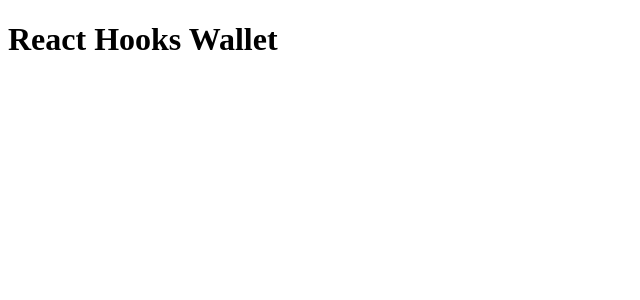
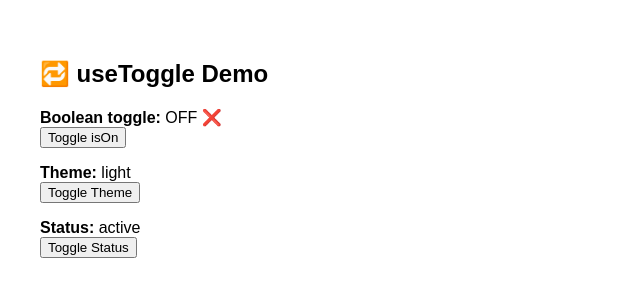
Before and after one commit to Passenger108/react-hooks-wallet, a React (Vite) app: page / in a window 1280 px wide. Shown: the top 300 px of the page, without its empty margins (0-640 px from the left). Built offline with nearby package versions, Linux system fonts and the light colour scheme.

Commit message:
useToggle added

```diff
--- /dev/null
+++ b/src/examples/ToogleExample.jsx
@@ -0,0 +1,32 @@
+import React from 'react'
+import useToggle from '../hooks/useToggle'
+
+export default function ToggleExample() {
+  const [isOn, toggleIsOn] = useToggle()                         // Boolean toggle
+  const [theme, toggleTheme] = useToggle('light', 'dark')        // Custom values
+  const [status, toggleStatus] = useToggle('active', 'inactive') // Another toggle
+
+  return (
+    <div style={{ fontFamily: 'sans-serif', padding: '2rem' }}>
+      <h2>🔁 useToggle Demo</h2>
+
+      <div style={{ marginBottom: '1rem' }}>
+        <strong>Boolean toggle:</strong> {isOn ? 'ON ✅' : 'OFF ❌'}
+        <br />
+        <button onClick={toggleIsOn}>Toggle isOn</button>
+      </div>
+
+      <div style={{ marginBottom: '1rem' }}>
+        <strong>Theme:</strong> {theme}
+        <br />
+        <button onClick={toggleTheme}>Toggle Theme</button>
+      </div>
+
+      <div>
+        <strong>Status:</strong> {status}
+        <br />
+        <button onClick={toggleStatus}>Toggle Status</button>
+      </div>
+    </div>
+  )
+}
--- /dev/null
+++ b/src/hooks/useToggle.js
@@ -0,0 +1,22 @@
+import React,{useState, useCallback} from "react"
+
+
+export default function useToggle(initialValue = false , reverseValue){
+    const [value, setValue]= useState(initialValue);
+
+    const toggle = useCallback(
+        ()=>{
+            const resolvedReverse = reverseValue!==undefined ? reverseValue : !initialValue;
+            setValue(previousValue => (previousValue===initialValue? resolvedReverse: initialValue))
+        }
+        , []
+    )
+
+    return [value, toggle]
+}
+
+
+/**
+ * We use useCallback to memoize the toggle function.
+ * so that the returned function is stable across renders.
+ */
--- a/src/main.jsx
+++ b/src/main.jsx
@@ -1,12 +1,16 @@
 import React from 'react'
 import {createRoot} from 'react-dom/client'
+import ToggleExample from './examples/ToogleExample'
+
 
 // Temporary dev playground
 const App = () => {
-  return <h1>React Hooks Wallet</h1>
+  return <ToggleExample/>
 }
 
 createRoot(document.getElementById('root'))
 .render(
+    <React.StrictMode>
     <App />
+    </React.StrictMode>
 )
```
Also changed, not shown: src/docs/useToggle.md (added, +21 -0 lines).
